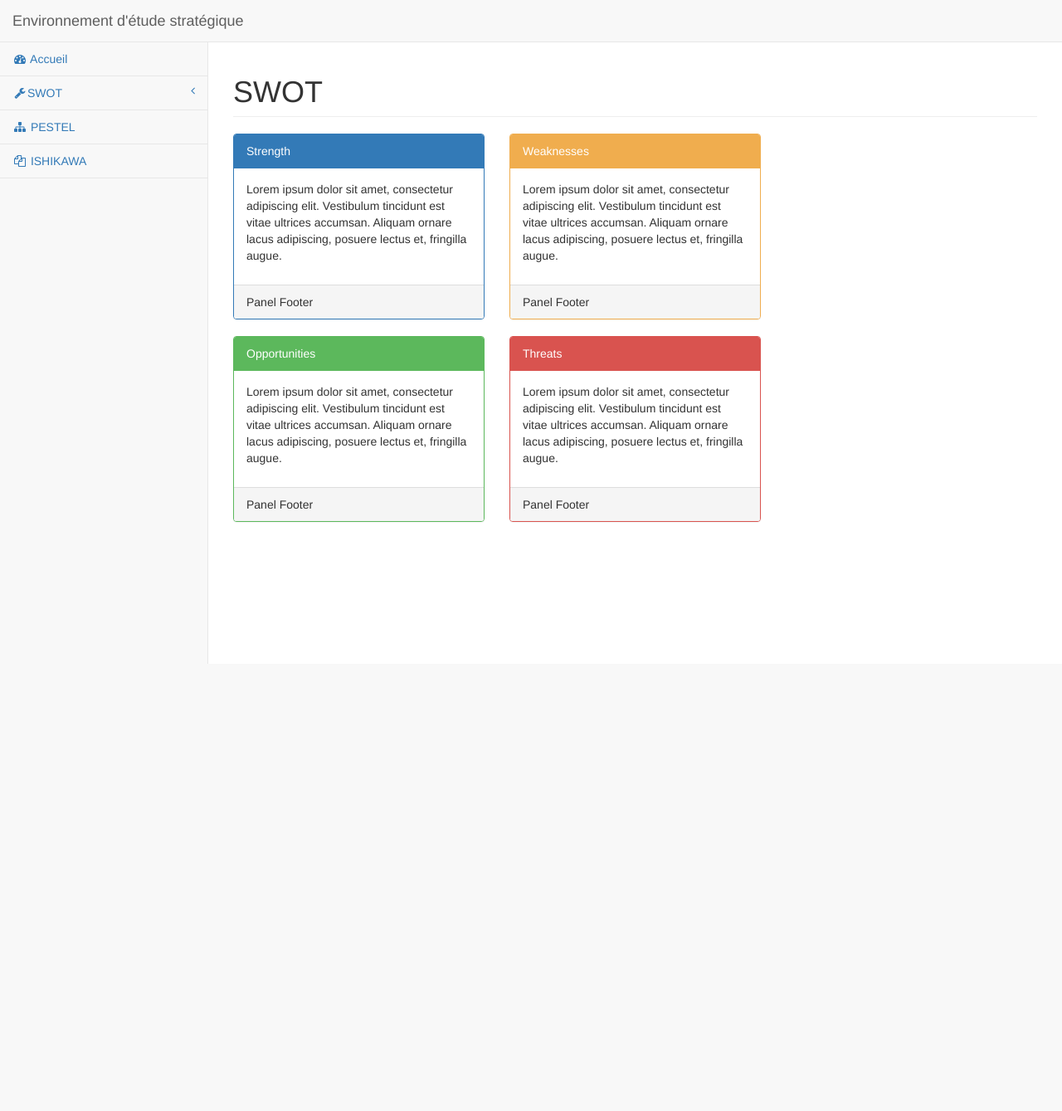
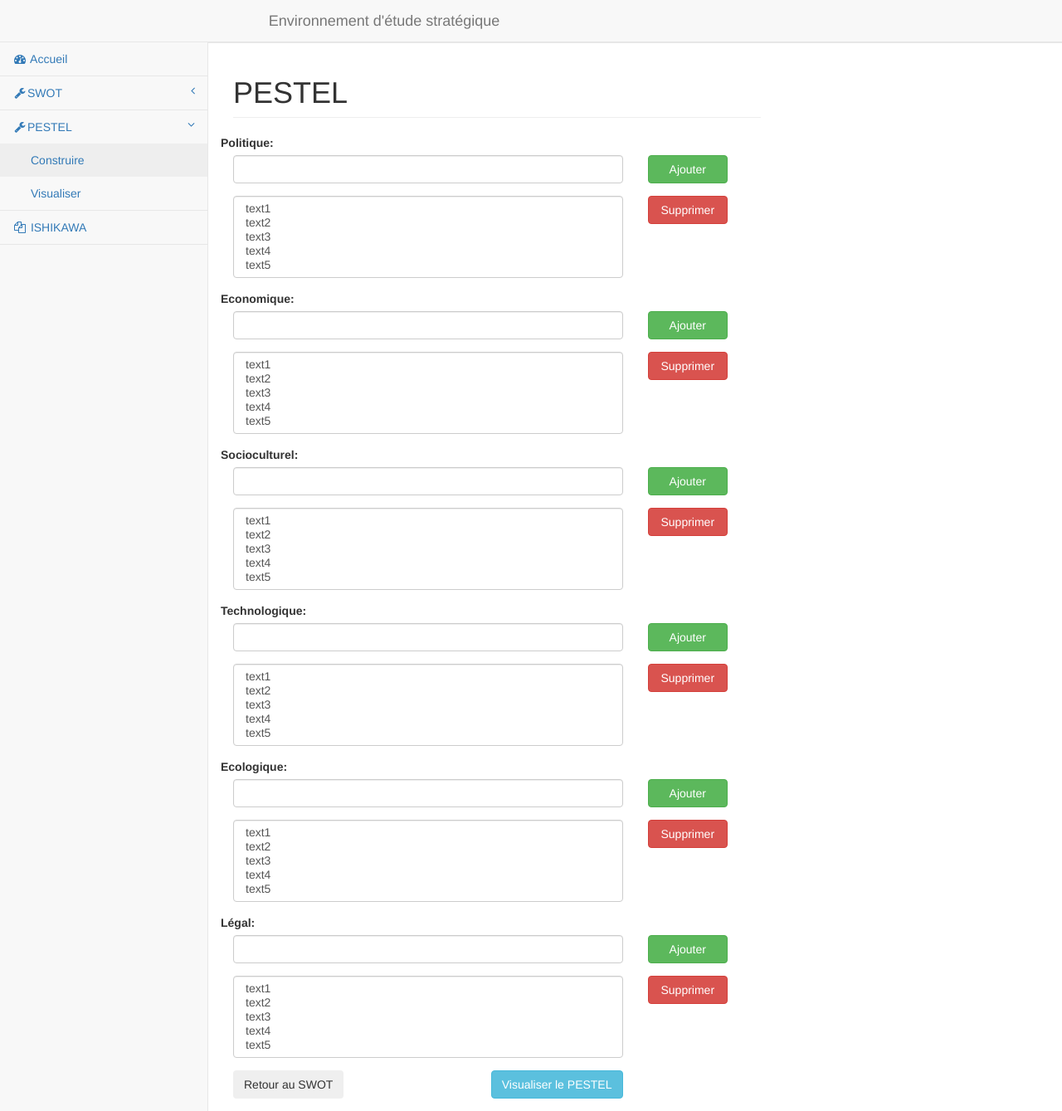
Before and after one commit to NaifousBS/LP74-IHM, a PHP site: page /pages/construire_pestel.php in a window 1280 px wide. Shown: the whole page at 83% size. Before the commit the page ends 800 px from the top, so only its background shows below. Run offline with PHP 8.4, Linux system fonts and the light colour scheme.

Commit message:
MàJ IHM Construction et Visualisation PESTEL
## Construction
- ajout input text et liste ajout/suppression
- boutons retour et valider

## Visualisation
- ajout panels PESTEL pour les 6 thèmes + le thème principal
- boutons retour et valider

```diff
--- a/Code/pages/construire_pestel.php
+++ b/Code/pages/construire_pestel.php
@@ -9,7 +9,7 @@
     <meta name="description" content="">
     <meta name="author" content="">
 
-    <title>Diagramme SWOT</title>
+    <title>Diagramme PESTEL</title>
 
     <!-- Bootstrap Core CSS -->
     <link href="../bower_components/bootstrap/dist/css/bootstrap.min.css" rel="stylesheet">
@@ -50,125 +50,199 @@
             <!-- /.navbar-header -->
 
 
-            <!-- /.navbar-top-links -->
 
-            <div class="navbar-default sidebar" role="navigation">
-                <div class="sidebar-nav navbar-collapse">
-                    <ul class="nav" id="side-menu">
-
-                        <li>
-                            <a href="index.html"><i class="fa fa-dashboard fa-fw"></i> Accueil</a>
-                        </li>
-                        <li>
-                            <a href="#"><i class="fa fa-wrench fa-fw"></i>SWOT<span class="fa arrow"></span></a>
-                            <ul class="nav nav-second-level">
-
-                                <li>
-                                    <a href="buttons.html">Construire</a>
-                                </li>
-                                <li>
-                                    <a href="swot.html">Visualiser</a>
-                                </li>
-
-                            </ul>
-                            <!-- /.nav-second-level -->
-                        </li>
-
-                        <li>
-                            <a href="index.html"><i class="fa fa-sitemap fa-fw"></i> PESTEL</a>
-                        </li>
-                        <li>
-                            <a href="index.html"><i class="fa fa-files-o fa-fw"></i> ISHIKAWA</a>
-                        </li>
-
-
-
-
-                    </ul>
-                </div>
-                <!-- /.sidebar-collapse -->
-            </div>
+            <?php include('navbar.inc.php'); ?>
             <!-- /.navbar-static-side -->
         </nav>
 
         <div id="page-wrapper">
             <div class="row">
-                <div class="col-lg-12">
-                    <h1 class="page-header">SWOT</h1>
+                <div class="col-lg-8">
+                    <h1 class="page-header">PESTEL</h1>
                 </div>
                 <!-- /.col-lg-12 -->
             </div>
-            <!-- /.row -->
+
+
+            <!-- Politique -->
             <div class="row">
+                <label for="inputStrength">Politique:</label>
+            </div>
 
-                <!-- /.col-lg-4 -->
-                <div class="col-lg-4">
-                    <div class="panel panel-primary">
-                        <div class="panel-heading">
-                            Strength
-                        </div>
-                        <div class="panel-body">
-                            <p>Lorem ipsum dolor sit amet, consectetur adipiscing elit. Vestibulum tincidunt est vitae ultrices accumsan. Aliquam ornare lacus adipiscing, posuere lectus et, fringilla augue.</p>
-                        </div>
-                        <div class="panel-footer">
-                            Panel Footer
-                        </div>
-                    </div>
+            <div class="row">
+                <div class="col-lg-6 form-group">
+                    <input type="text" class="form-control" id="inputStrength">
                 </div>
-                <div class="col-lg-4">
-                    <div class="panel panel-yellow">
-                        <div class="panel-heading">
-                            Weaknesses
-                        </div>
-                        <div class="panel-body">
-                            <p>Lorem ipsum dolor sit amet, consectetur adipiscing elit. Vestibulum tincidunt est vitae ultrices accumsan. Aliquam ornare lacus adipiscing, posuere lectus et, fringilla augue.</p>
-                        </div>
-                        <div class="panel-footer">
-                            Panel Footer
-                        </div>
-                    </div>
-                    <!-- /.col-lg-4 -->
+                <div class="col-md-5">
+                   <button type="button" class="btn btn-success col-md-3">Ajouter</button>
                 </div>
+            </div>
+            <div class="row">
+                <div class="col-lg-6 form-group">
+                    <select  class="form-control" name="listStrength" size="5">
+                        <option>text1</option>
+                        <option>text2</option>
+                        <option>text3</option>
+                        <option>text4</option>
+                        <option>text5</option>
+                    </select>
 
-                <!-- /.col-lg-4 -->
-            </div>
-            <!-- /.row -->
-            <div class="row">
-                <!-- /.col-lg-4 -->
-                <div class="col-lg-4">
-                    <div class="panel panel-green">
-                        <div class="panel-heading">
-                            Opportunities
-                        </div>
-                        <div class="panel-body">
-                            <p>Lorem ipsum dolor sit amet, consectetur adipiscing elit. Vestibulum tincidunt est vitae ultrices accumsan. Aliquam ornare lacus adipiscing, posuere lectus et, fringilla augue.</p>
-                        </div>
-                        <div class="panel-footer">
-                            Panel Footer
-                        </div>
-                    </div>
                 </div>
-                <!-- /.col-lg-4 -->
-                <div class="col-lg-4">
-                    <div class="panel panel-red">
-                        <div class="panel-heading">
-                            Threats
-                        </div>
-                        <div class="panel-body">
-                            <p>Lorem ipsum dolor sit amet, consectetur adipiscing elit. Vestibulum tincidunt est vitae ultrices accumsan. Aliquam ornare lacus adipiscing, posuere lectus et, fringilla augue.</p>
-                        </div>
-                        <div class="panel-footer">
-                            Panel Footer
-                        </div>
-                    </div>
+                <div class="col-md-5">
+                   <button type="button" class="btn btn-danger col-md-3">Supprimer</button>
                 </div>
-                <!-- /.col-lg-4 -->
             </div>
 
 
 
+            <!-- Economique -->
+            <div class="row">
+                <label for="inputStrength">Economique:</label>
+            </div>
+            <div class="row">
+                <div class="col-lg-6 form-group">
+                    <input type="text" class="form-control" id="inputStrength">
+                </div>
+                <div class="col-md-5">
+                   <button type="button" class="btn btn-success col-md-3">Ajouter</button>
+                </div>
+            </div>
+            <div class="row">
+                <div class="col-lg-6 form-group">
+                    <select  class="form-control" name="listStrength" size="5">
+                        <option>text1</option>
+                        <option>text2</option>
+                        <option>text3</option>
+                        <option>text4</option>
+                        <option>text5</option>
+                    </select>
 
-            <!-- /.row -->
+                </div>
+                <div class="col-md-5">
+                   <button type="button" class="btn btn-danger col-md-3">Supprimer</button>
+                </div>
+            </div>
+
+             <!-- Socioculturel -->
+            <div class="row">
+                <label for="inputStrength">Socioculturel:</label>
+            </div>
+            <div class="row">
+                <div class="col-lg-6 form-group">
+                    <input type="text" class="form-control" id="inputStrength">
+                </div>
+                <div class="col-md-5">
+                   <button type="button" class="btn btn-success col-md-3">Ajouter</button>
+                </div>
+            </div>
+            <div class="row">
+                <div class="col-lg-6 form-group">
+                    <select  class="form-control" name="listStrength" size="5">
+                        <option>text1</option>
+                        <option>text2</option>
+                        <option>text3</option>
+                        <option>text4</option>
+                        <option>text5</option>
+                    </select>
+
+                </div>
+                <div class="col-md-5">
+                   <button type="button" class="btn btn-danger col-md-3">Supprimer</button>
+                </div>
+            </div>
+
+             <!-- Technologique -->
+            <div class="row">
+                <label for="inputStrength">Technologique:</label>
+            </div>
+            <div class="row">
+                <div class="col-lg-6 form-group">
+                    <input type="text" class="form-control" id="inputStrength">
+                </div>
+                <div class="col-md-5">
+                   <button type="button" class="btn btn-success col-md-3">Ajouter</button>
+                </div>
+            </div>
+            <div class="row">
+                <div class="col-lg-6 form-group">
+                    <select  class="form-control" name="listStrength" size="5">
+                        <option>text1</option>
+                        <option>text2</option>
+                        <option>text3</option>
+                        <option>text4</option>
+                        <option>text5</option>
+                    </select>
+
+                </div>
+                <div class="col-md-5">
+                   <button type="button" class="btn btn-danger col-md-3">Supprimer</button>
+                </div>
+            </div>
+
+            <!-- Ecologique -->
+            <div class="row">
+                <label for="inputStrength">Ecologique:</label>
+            </div>
+            <div class="row">
+                <div class="col-lg-6 form-group">
+                    <input type="text" class="form-control" id="inputStrength">
+                </div>
+                <div class="col-md-5">
+                   <button type="button" class="btn btn-success col-md-3">Ajouter</button>
+                </div>
+            </div>
+            <div class="row">
+                <div class="col-lg-6 form-group">
+                    <select  class="form-control" name="listStrength" size="5">
+                        <option>text1</option>
+                        <option>text2</option>
+                        <option>text3</option>
+                        <option>text4</option>
+                        <option>text5</option>
+                    </select>
+
+                </div>
+                <div class="col-md-5">
+                   <button type="button" class="btn btn-danger col-md-3">Supprimer</button>
+                </div>
+            </div>
+
+            <!-- Légal -->
+            <div class="row">
+                <label for="inputStrength">Légal:</label>
+            </div>
+            <div class="row">
+                <div class="col-lg-6 form-group">
+                    <input type="text" class="form-control" id="inputStrength">
+                </div>
+                <div class="col-md-5">
+                   <button type="button" class="btn btn-success col-md-3">Ajouter</button>
+                </div>
+            </div>
+            <div class="row">
+                <div class="col-lg-6 form-group">
+                    <select  class="form-control" name="listStrength" size="5">
+                        <option>text1</option>
+                        <option>text2</option>
+                        <option>text3</option>
+                        <option>text4</option>
+                        <option>text5</option>
+                    </select>
+
+                </div>
+                <div class="col-md-5">
+                   <button type="button" class="btn btn-danger col-md-3">Supprimer</button>
+                </div>
+            </div>
+
+
+            <div class="row">
+                <div class="form-group col-lg-6">
+                   <button type="button" class="btn btn-secondary" onclick="window.location='visualiser_swot.php';">Retour au SWOT</button>
+                   <button type="button" class="btn btn-info pull-right " onclick="window.location='visualiser_pestel.php';">Visualiser le PESTEL</button>
+                </div>
+            </div>
+
         </div>
         <!-- /#page-wrapper -->
 
--- a/Code/pages/visualiser_swot.php
+++ b/Code/pages/visualiser_swot.php
@@ -121,7 +121,7 @@
             <div class="row">
                 <div class="form-group col-lg-8">
                     <button type="button" class="btn btn-secondary pull-left " onclick="window.location='construire_swot.php';">Modifier le SWOT</button>
-                   <button type="button" class="btn btn-info pull-right ">Passer au PESTEL</button>
+                   <button type="button" class="btn btn-info pull-right " onclick="window.location='construire_pestel.php';">Passer au PESTEL</button>
                 </div>
             </div>
 
```
